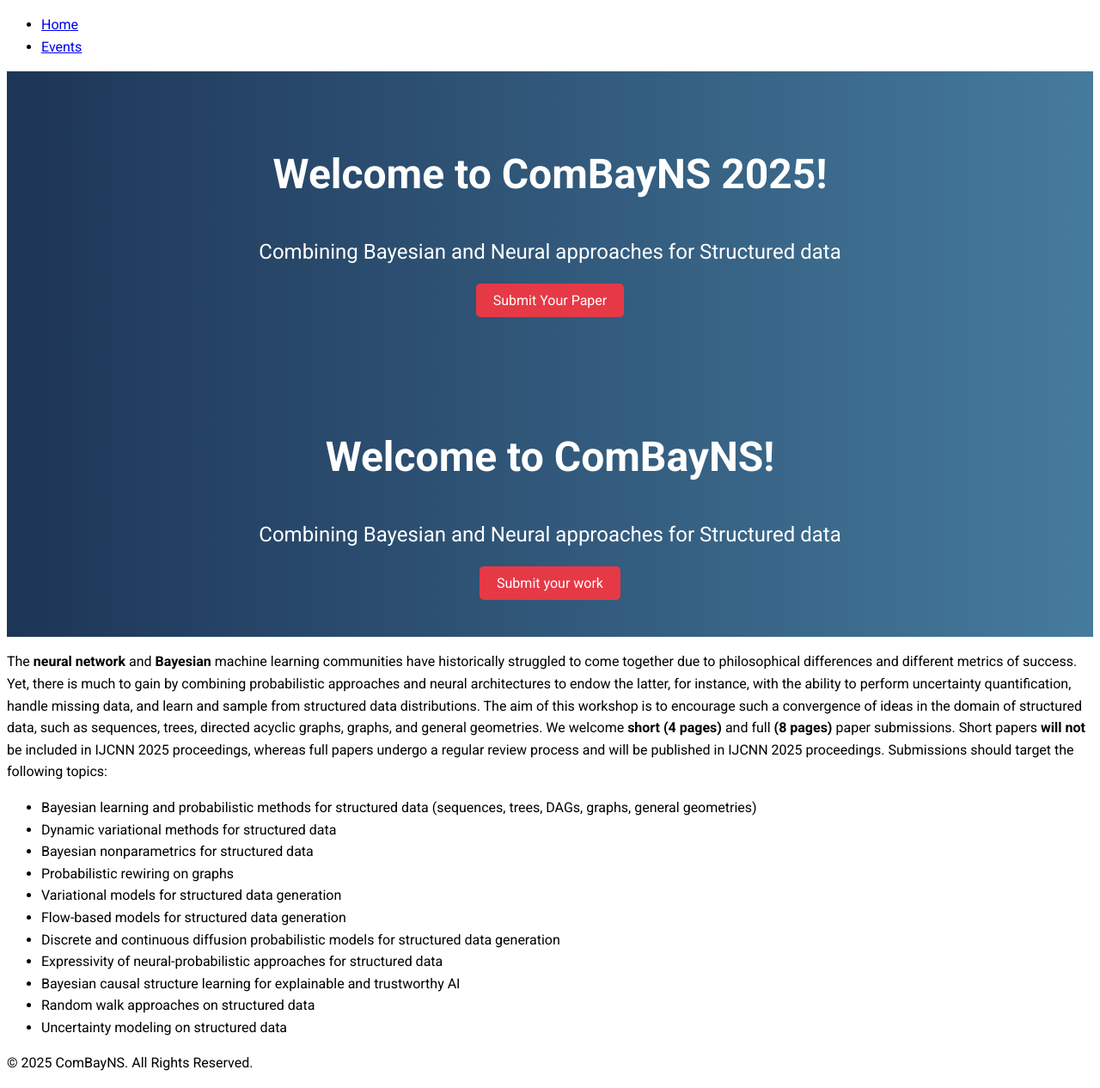
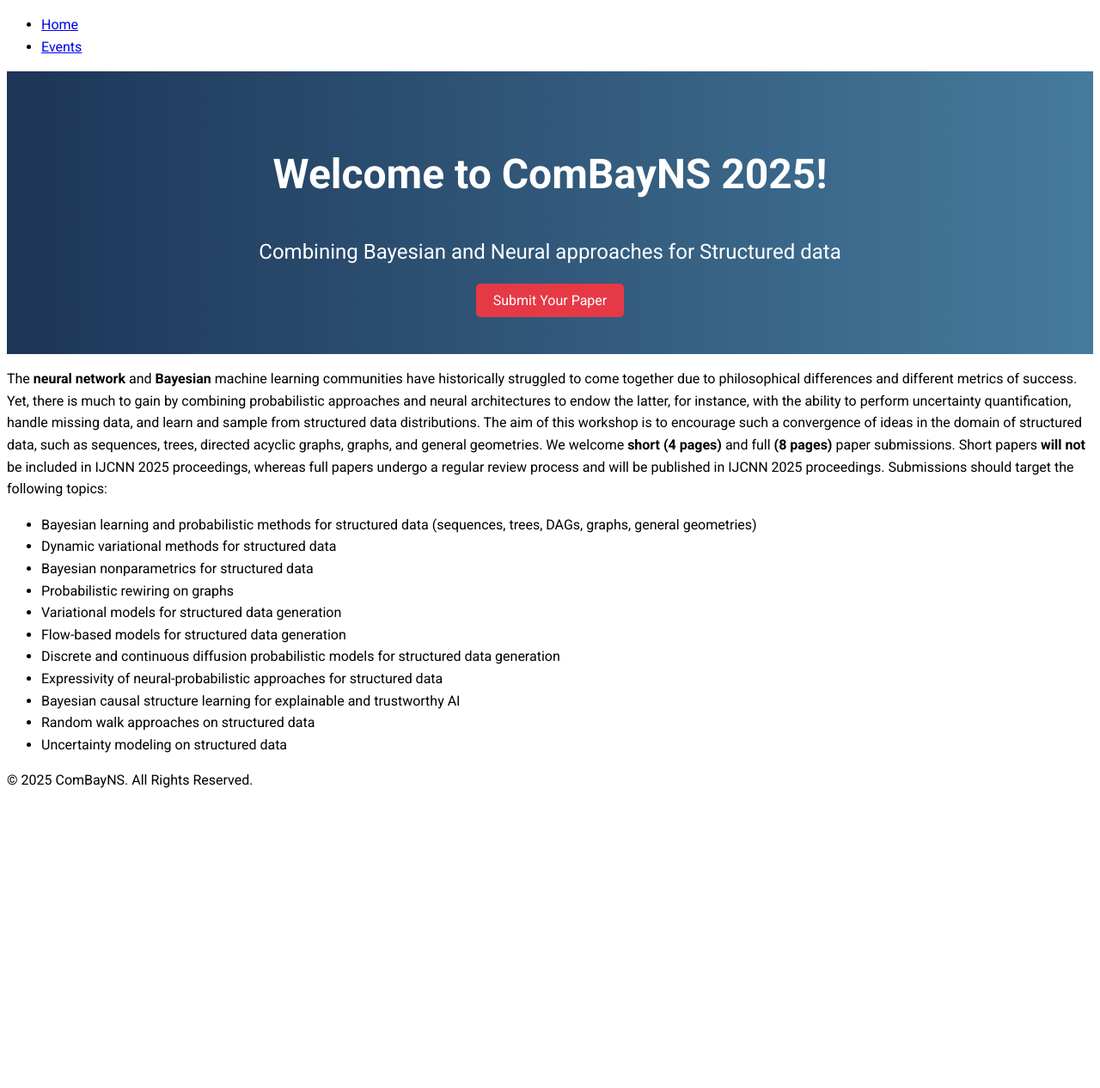
Before and after one commit to combayns2025/combayns2025.github.io, a Jekyll site: the page built from index.md, in a window 1280 px wide. Shown: the whole page at 86% size. Built offline with Jekyll 4.4.1, drawn with Linux system fonts in a browser that asks for light colours; after the commit the page ends 937 px from its top, so only the background shows below that.

Commit message:
Update index.md

```diff
--- a/index.md
+++ b/index.md
@@ -2,12 +2,6 @@
 layout: default
 title: Home
 ---
-
-<div class="hero">
-  <h1>Welcome to ComBayNS!</h1>
-  <p>Combining Bayesian and Neural approaches for Structured data</p>
-  <a href="/" class="cta">Submit your work</a>
-</div>
 
 The **neural network** and **Bayesian** machine learning communities have historically struggled
 to come together due to philosophical differences and different metrics of success. Yet, there is
```
